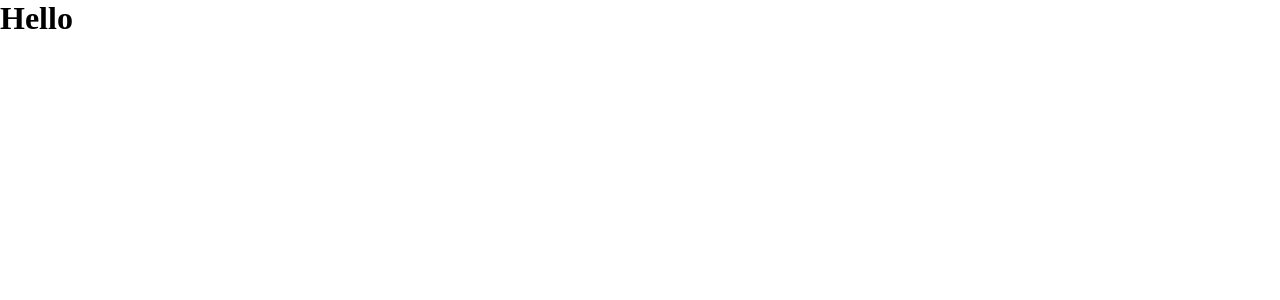
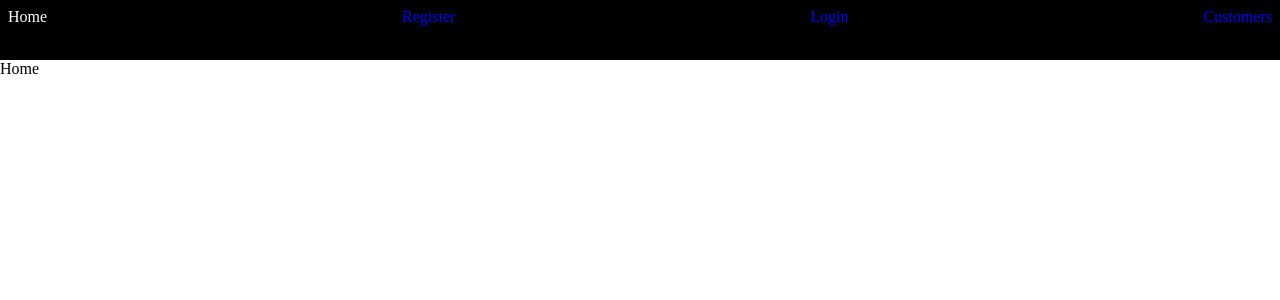
Before and after one commit to numanjvd82/mern-authentication, a React (Vite) app in the folder client/: page / in a window 1280 px wide. Shown: the top 300 px of the page. Built offline with nearby package versions, Linux system fonts and the light colour scheme.

Commit message:
made a navbar, register component and saved cookie in browser

```diff
--- a/client/package.json
+++ b/client/package.json
@@ -7,8 +7,10 @@
     "serve": "vite preview"
   },
   "dependencies": {
+    "axios": "^0.21.1",
     "react": "^17.0.0",
-    "react-dom": "^17.0.0"
+    "react-dom": "^17.0.0",
+    "react-router-dom": "^5.2.0"
   },
   "devDependencies": {
     "@vitejs/plugin-react-refresh": "^1.3.1",
--- a/client/src/App.jsx
+++ b/client/src/App.jsx
@@ -1,10 +1,14 @@
 import React from 'react';
+import Router from './Router';
+import axios from 'axios';
+
+axios.defaults.withCredentials = true;
 
 function App() {
   return (
-    <div className="App">
-      <h1>Hello</h1>
-    </div>
+    <>
+      <Router />
+    </>
   );
 }
 
--- /dev/null
+++ b/client/src/Router.jsx
@@ -0,0 +1,28 @@
+import React from 'react';
+import { BrowserRouter, Switch, Route } from 'react-router-dom';
+import Form from './components/Form/Form';
+import Navbar from './components/Navbar/Navbar';
+
+const Router = () => {
+  return (
+    <BrowserRouter>
+      <Navbar />
+      <Switch>
+        <Route exact path="/">
+          <div>Home</div>
+        </Route>
+        <Route path="/register">
+          <Form />
+        </Route>
+        <Route path="/login">
+          <div>Login</div>
+        </Route>
+        <Route path="/customer">
+          <div>Customers</div>
+        </Route>
+      </Switch>
+    </BrowserRouter>
+  );
+};
+
+export default Router;
--- /dev/null
+++ b/client/src/components/Navbar/Navbar.jsx
@@ -0,0 +1,34 @@
+import React from 'react';
+import { NavLink } from 'react-router-dom';
+import './navbar.css';
+
+const Navbar = () => {
+  return (
+    <nav className="nav">
+      <ul className="nav-buttons">
+        <li>
+          <NavLink activeClassName="link-btn" to="/">
+            Home
+          </NavLink>
+        </li>
+        <li>
+          <NavLink activeClassName="link-btn" to="/register">
+            Register
+          </NavLink>
+        </li>
+        <li>
+          <NavLink activeClassName="link-btn" to="/login">
+            Login
+          </NavLink>
+        </li>
+        <li>
+          <NavLink activeClassName="link-btn" to="/customer">
+            Customers
+          </NavLink>
+        </li>
+      </ul>
+    </nav>
+  );
+};
+
+export default Navbar;
--- /dev/null
+++ b/client/src/components/Navbar/navbar.css
@@ -0,0 +1,23 @@
+li {
+  list-style-type: none;
+}
+
+a {
+  text-decoration: none;
+}
+
+.nav {
+  background: #000;
+  height: 60px;
+  padding: 0.5rem;
+}
+
+ul {
+  display: flex;
+  justify-content: space-between;
+  align-items: center;
+}
+
+.link-btn {
+  color: white;
+}
--- /dev/null
+++ b/client/src/context/context.jsx
@@ -0,0 +1,13 @@
+import React, { useContext } from 'react';
+
+const AuthContext = React.createContext();
+
+const AuthProvider = ({ children }) => {
+  return <AuthContext.Provider value="hello">{children}</AuthContext.Provider>;
+};
+
+export const useAuthContext = () => {
+  return useContext(AuthContext);
+};
+
+export { AuthContext, AuthProvider };
--- a/client/src/index.jsx
+++ b/client/src/index.jsx
@@ -1,11 +1,14 @@
-import React from 'react'
-import ReactDOM from 'react-dom'
-import './index.css'
-import App from './App'
+import React from 'react';
+import ReactDOM from 'react-dom';
+import './index.css';
+import App from './App';
+import { AuthProvider } from './context/context';
 
 ReactDOM.render(
   <React.StrictMode>
-    <App />
+    <AuthProvider>
+      <App />
+    </AuthProvider>
   </React.StrictMode>,
   document.getElementById('root')
-)
+);
```
Also changed, not shown: client/src/components/Register/Register.jsx (added, +53 -0 lines), client/src/components/Register/Register.css (added), 2 other files (tests, documents, lock files or other folders).
